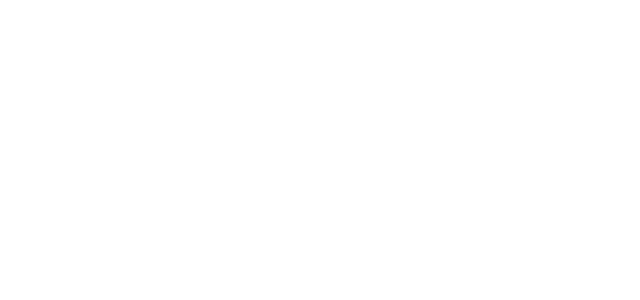
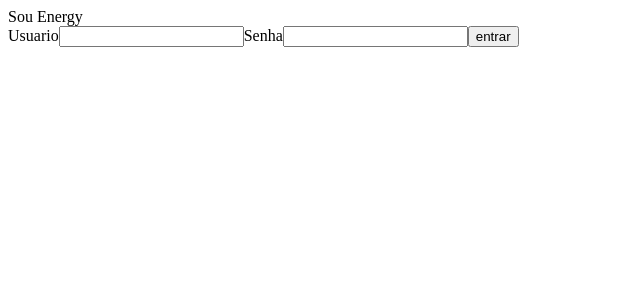
Before and after one commit to ErikaNunex/estudosVue, a Vue app in the folder esduto1/: page /#/ in a window 1280 px wide. Shown: the top 300 px of the page, without its empty margins (0-640 px from the left). Built offline with nearby package versions, Linux system fonts and the light colour scheme; the HTML template or start-up script is replaced by a standard one.

Commit message:
adicionanddo login

```diff
--- a/esduto1/package.json
+++ b/esduto1/package.json
@@ -11,7 +11,8 @@
     "core-js": "^3.8.3",
     "vue": "^2.6.14",
     "vue-router": "^3.6.5",
-    "vuetify": "^2.6.14"
+    "vuetify": "^2.6.14",
+    "vuex": "^3.6.2"
   },
   "devDependencies": {
     "@babel/core": "^7.12.16",
--- /dev/null
+++ b/esduto1/src/components/FormLogin.vue
@@ -0,0 +1,36 @@
+<template>
+    <div>
+        <form>
+            <label for="usuario">Usuario</label>
+            <input v-model="modelLogin.usuario" type="text"/>
+
+            <label for="senha">Senha</label>
+            <input v-model="modelLogin.senha" type="password"/>
+
+            <button  @click='sendLogin()' type="button">entrar</button>
+        </form>
+    </div>
+</template>
+<script>
+import { mapActions } from 'vuex';
+import store from "../store/index.js"
+
+export default{
+    name:'FormLogin',
+    data:()=>({
+        modelLogin:{
+         usuario: '',
+         senha: ''
+        }
+    }),
+    methods:{
+       ...mapActions(['login', 'logout']),
+
+       sendLogin(){
+       store.dispatch('login',this.modelLogin)
+       }
+    }
+
+}
+
+</script>
--- a/esduto1/src/main.js
+++ b/esduto1/src/main.js
@@ -1,10 +1,12 @@
 import Vue from 'vue'
 import App from './App.vue'
 import router from './router'
+import store from './store/index.js'
 
 
 Vue.config.productionTip = false
 new Vue({
+  store,
   router,
   render: h => h(App),
 }).$mount('#app')
--- a/esduto1/src/router/index.js
+++ b/esduto1/src/router/index.js
@@ -4,6 +4,7 @@
 import contador from '@/views/contador.vue'
 import tempo from '@/views/gerenciadorDeTempo.vue'
 import lista from '@/views/lista.vue'
+import login from '@/views/login.vue'
 
 
 Vue.use(VueRouter);
@@ -29,10 +30,15 @@
       name:'lista',
       path:'/lista',
       component: lista
+    },
+    {
+      name:'login',
+      path:'/',
+      component: login
     }
 
   ],
-  base:'/app',
+  base:'',
 })
 
 export default router
--- /dev/null
+++ b/esduto1/src/store/index.js
@@ -0,0 +1,37 @@
+import Vue from "vue";
+import Vuex from 'vuex';
+
+
+Vue.use(Vuex)
+
+const store = new Vuex.Store({
+    state:{
+        usuarios:
+            {
+              usuario:'Admin',
+              senha:'Admin123456'
+            },
+        isLogged:{
+          //  !!localStorage.getItem("user")
+        }
+    },
+    actions:{
+        login( modelLogin){
+            console.log(this.state.usuarios)
+            debugger;
+            if(modelLogin.usuario === this.state.usuarios.usuario && modelLogin.senha === this.state.usuarios.senha){
+                localStorage.setItem('usuarios', modelLogin );
+            } else{
+                console.log('aqui')
+                alert('usuario não existe')
+            }
+        },
+        logout(){
+            if(localStorage.getItem('usuarios')){
+                localStorage.removeItem('usuarios');
+            }
+        }
+    }
+})
+
+export default  store ;
--- /dev/null
+++ b/esduto1/src/views/login.vue
@@ -0,0 +1,19 @@
+<template>
+    <main>
+        <div>
+            Sou Energy
+        </div>
+        <FormLogin/>
+
+    </main>
+</template>
+<script>
+import FormLogin from '@/components/FormLogin.vue'
+export default{
+    name:'LoginView',
+    components:{
+        FormLogin
+    },
+
+}
+</script>
```
Also changed, not shown: 2 other files (tests, documents, lock files or other folders).
